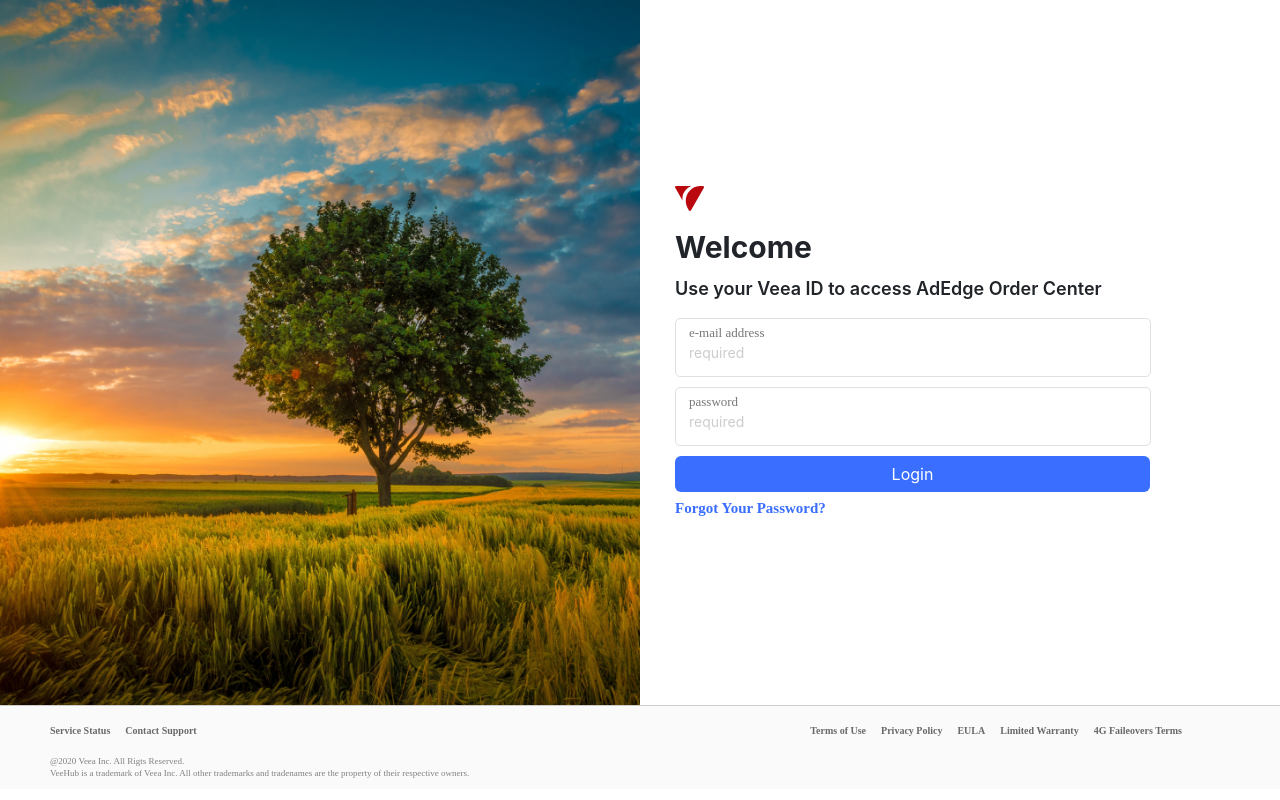
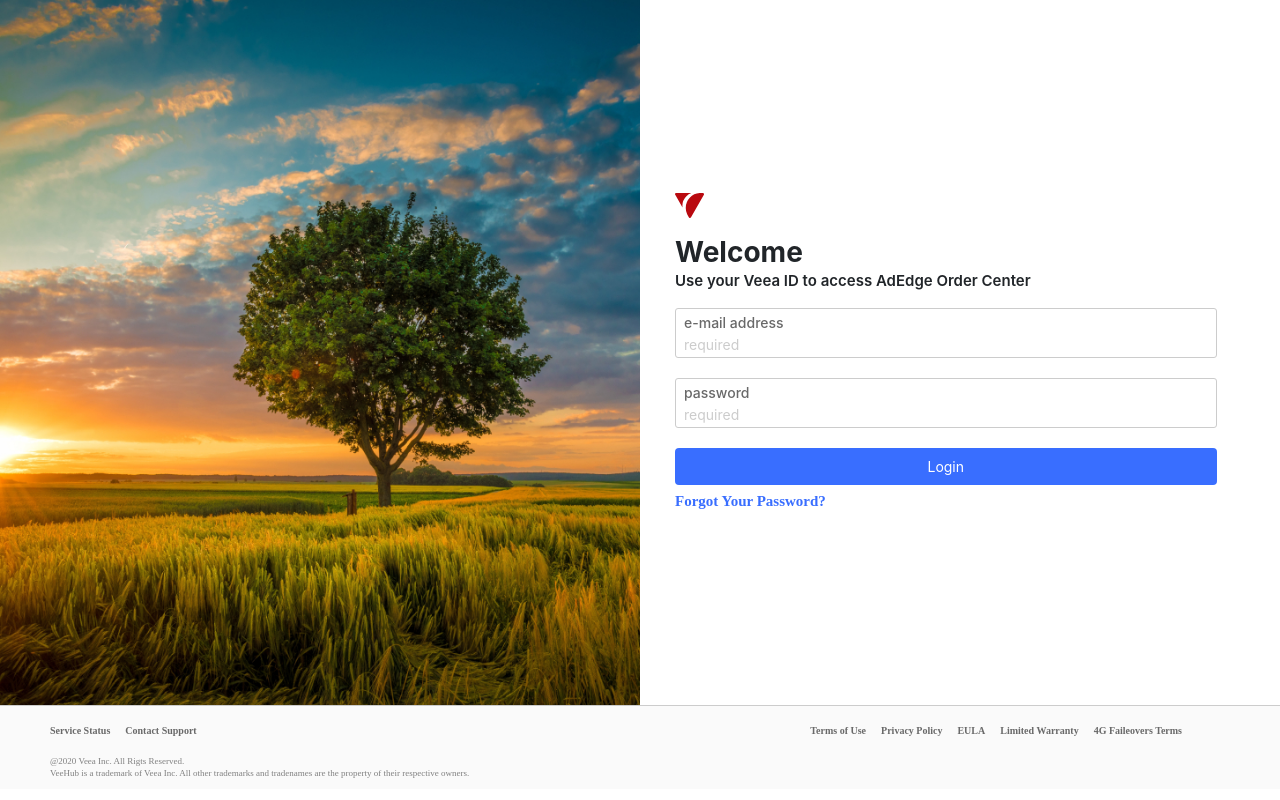
Before and after one commit to bhanuwhite/react-order-dashboard, a React (Create React App) app: page /login in a window 1280 px wide. Built offline with nearby package versions, Linux system fonts and the light colour scheme.

Commit message:
aadded tsconfig and changes in approutes

```diff
--- /dev/null
+++ b/craco.config.js
@@ -0,0 +1,9 @@
+const path = require('path');
+
+module.exports = {
+  webpack: {
+    alias: {
+      "@/*": path.resolve(__dirname, 'src/*'),
+    }
+  }
+};
--- /dev/null
+++ b/paths.json
@@ -0,0 +1,8 @@
+{
+  "compilerOptions": {
+    "baseUrl": "src/",
+    "paths": {
+      "@/*": ["*"]
+    }
+  }
+}
--- a/src/assets/scss/style.css
+++ b/src/assets/scss/style.css
@@ -1,5 +1,5 @@
 /*background color variables*/
-/* / Color Variables /  */
+/* / Color Variables / */
 * {
   margin: 0px;
   padding: 0px;
@@ -28,9 +28,9 @@
   color: #ccc;
 }
 
-/* .main-wrapper {
+.main-wrapper {
   height: 100vh;
-} */
+}
 
 .main-wrapper .login-wrapper .login-image {
   width: 100%;
@@ -62,31 +62,22 @@
 }
 
 .main-wrapper .login-wrapper .login-form .login-block .welcome-heading {
-  font-size: 30px;
+  font-size: 28px;
   font-weight: bold;
-  margin-bottom: 10px;
+  margin-bottom: 0px;
 }
 
 .main-wrapper .login-wrapper .login-form .login-block .welcome-text {
-  font-size: 18px;
+  font-size: 15px;
   font-weight: 600;
 }
 
 .main-wrapper .login-wrapper .login-form .login-block .full-input {
-  margin-top: 10px;
-  top: 393px;
-  left: 740px;
-  width: 476px;
-  height: 59px;
-  background: #ffffff 0% 0% no-repeat padding-box;
-  border: 1px solid #e0e0e0;
-  border-radius: 5px;
-  opacity: 1;
-  /* display: block;
+  display: block;
   padding: 3px 8px;
   border: 1px solid #ccc;
   margin-bottom: 20px;
-  border-radius: 3px; */
+  border-radius: 3px;
 }
 
 .main-wrapper .login-wrapper .login-form .login-block .full-input input {
@@ -95,47 +86,25 @@
   display: block;
   line-height: 1.2em;
   font-size: 14px;
-  margin-left: 13px;
-  width: 50%
 }
 
 .main-wrapper .login-wrapper .login-form .login-block .full-input label {
-  /* display: block;
+  display: block;
   font-size: 14px;
   color: #696969;
   font-weight: 500;
-  margin-bottom: 4px; */
-  top: 403px;
-  left: 753px;
-  width: 85px;
-  height: 14px;
-  text-align: left;
-  font: normal normal normal 13px/19px Ubuntu;
-  letter-spacing: 0px;
-  color: #777777;
-  opacity: 1;
-  margin-left: 13px;
+  margin-bottom: 4px;
 }
 
 .main-wrapper .login-wrapper .login-form .login-block .login-button {
-  margin-top: 10px;
-  /* top: 532px;
-left: 741px; */
-width: 475px;
-height: 36px;
-background: #396EFF 0% 0% no-repeat padding-box;
-border-radius: 6px;
-opacity: 1;
-color:#fff;
-border: none;
-  /* width: 100%;
+  width: 100%;
   display: block;
   background-color: #396eff;
   border: none;
   border-radius: 4px;
   color: #fff;
   font-size: 14px;
-  padding: 8px; */
+  padding: 8px;
 }
 
 .main-wrapper .login-wrapper .login-form .login-block .forgot-password {
@@ -175,7 +144,7 @@
 
 /*# sourceMappingURL=style.css.map */
 
-/* media query for image */
+/* / media query for image / */
 @media screen and (max-width: 768px) {
   .login-image {
     min-height: 100vh !important;
@@ -187,7 +156,7 @@
   }
 }
 
-/* header */
+/* / header / */
 
 .topnav {
   overflow: hidden;
@@ -196,6 +165,7 @@
   padding: 0 43px 0 43px;
   height: 55px;
   align-items: center;
+  position: relative;
 }
 .topnav a {
   padding: 14px 16px;
@@ -275,3 +245,64 @@
   top: 11px;
   margin-left: 12px;
 }
+
+.sidebar {
+  height: 100%;
+  width: 295px;
+  /* / position: fixed; / */
+  z-index: 1;
+  /* / top: 117px; / */
+  left: 0;
+  background: #fafafa 0% 0% no-repeat padding-box;
+  overflow-x: hidden;
+  padding-top: 16px;
+  position: absolute;
+  padding-left: 43px;
+}
+
+.sidebar a {
+  padding: 6px 8px 6px 16px;
+  text-decoration: none;
+  text-align: left;
+  font: normal normal normal 14px/16px Ubuntu;
+  letter-spacing: 0px;
+  color: #8b8b8b;
+  opacity: 1;
+  display: block;
+}
+
+.sidebar a:active {
+  text-align: left;
+  font: normal normal normal 14px/16px Ubuntu;
+  letter-spacing: 0px;
+  color: #b9090f;
+  opacity: 1;
+}
+
+.main {
+  margin-left: 160px;
+  padding: 0px 10px;
+}
+
+@media screen and (max-height: 450px) {
+  .sidebar {
+    padding-top: 15px;
+  }
+}
+.btn-group {
+  border-bottom: 1px solid #8b8b8b !important;
+}
+.bottom-line{
+  border-top: 1px solid #8b8b8b !important;
+}
+.btn-text {
+  text-align: left;
+  font: normal normal normal 12px/13px Ubuntu !important;
+  letter-spacing: 0px;
+  color: #8b8b8b !important;
+  opacity: 1;
+  outline: 0;
+  border: 0;
+  background-color: transparent;
+  box-shadow: none;
+}
--- a/src/components/Home.jsx
+++ b/src/components/Home.jsx
@@ -3,7 +3,6 @@
 import adEdgeLogo from "../assets/imgs/logo2.svg";
 import bellSvg from "../assets/imgs/Alarm.svg";
 import searchIcon from "../assets/imgs/search-icon.svg";
-
 
 const Home = () => {
     return (
--- a/src/components/LoginForm.jsx
+++ b/src/components/LoginForm.jsx
@@ -1,5 +1,6 @@
 /* eslint-disable jsx-a11y/anchor-is-valid */
 import adEdgeLogo from "../assets/imgs/logo2.svg";
+
 const LoginForm = () => {
   return (
     <div className="login-wrapper">
--- a/src/routes/AppRoutes.jsx
+++ b/src/routes/AppRoutes.tsx
@@ -1,11 +1,10 @@
-import React from "react";
 import { BrowserRouter as Router, Switch, Route, Redirect } from "react-router-dom";
 import Footer from "../components/shared/Footer";
 import LoginForm from "../components/LoginForm";
 import Home from "../components/Home";
 import Secured  from "../secured";
 
-const Layout = ({ children }) => {
+const Layout = ({ children } : any) => {
   return (
     <div className="main-wrapper">
       {children}
--- a/tsconfig.json
+++ b/tsconfig.json
@@ -1,4 +1,5 @@
 {
+  "extends": "./paths.json",
   "compilerOptions": {
     "target": "es5",
     "lib": [
```
Also changed, not shown: package.json (+4 -3 lines), 1 other file (tests, documents, lock files or other folders).
